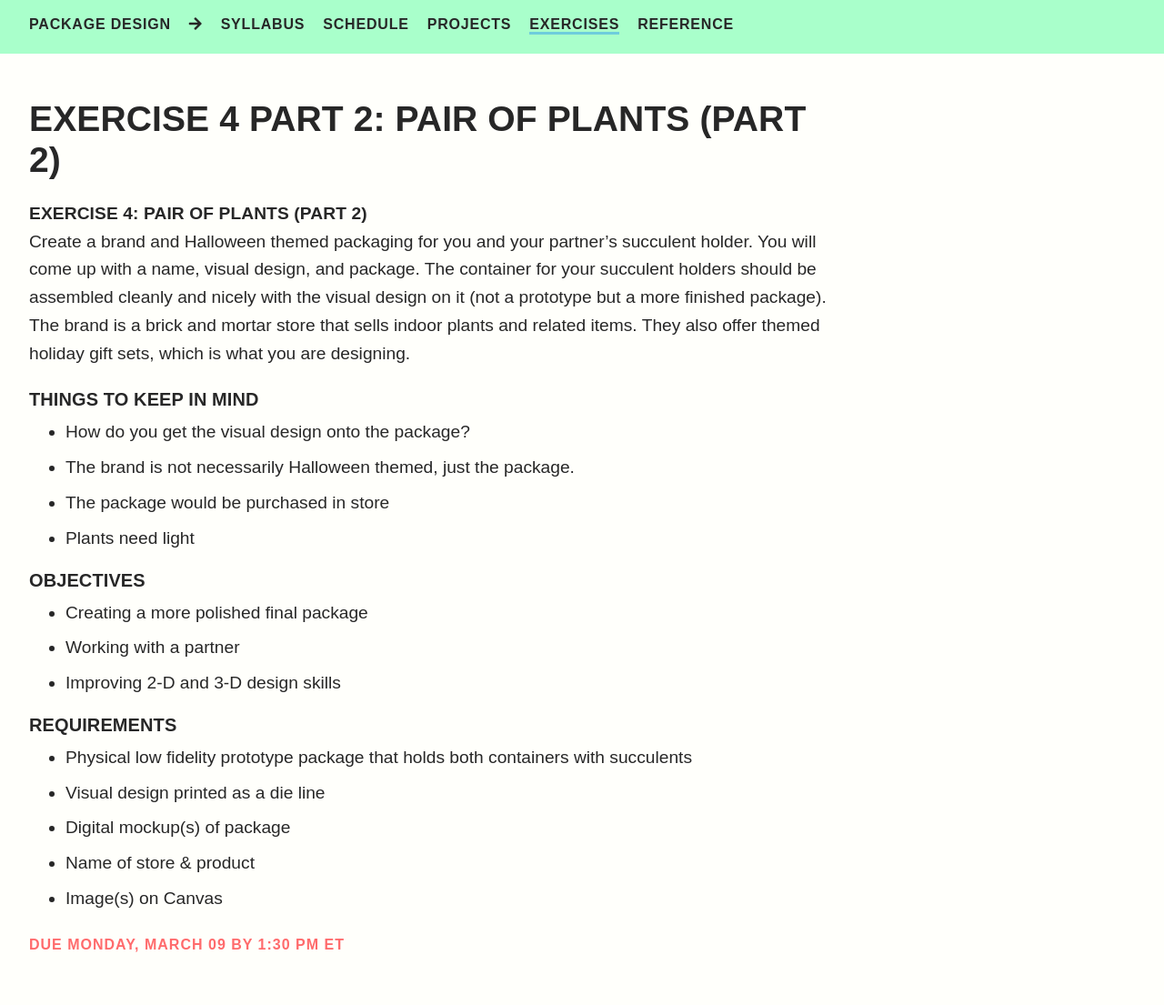
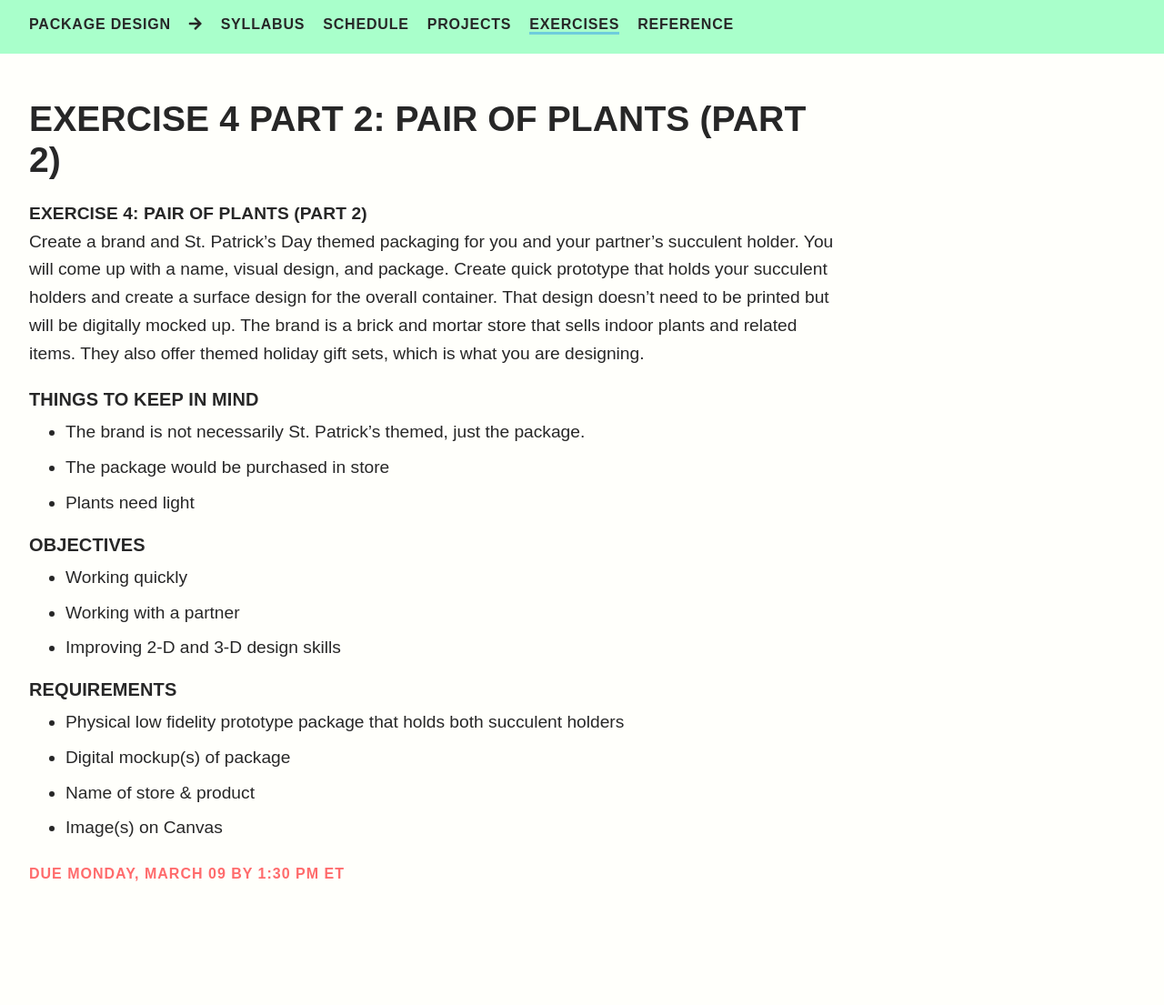
Before and after one commit to gmu-gd/package26-spring, a Jekyll site: the page built from _posts/exercises/2026-03-02-e5.md, in a window 1280 px wide. Shown: the whole page at 91% size. Built offline with Jekyll 4.4.1, drawn with Linux system fonts in a browser that asks for light colours; some web fonts are replaced; after the commit the page ends 1027 px from its top, so only the background shows below that.

Commit message:
Update 2026-03-02-e5.md

```diff
--- a/_posts/exercises/2026-03-02-e5.md
+++ b/_posts/exercises/2026-03-02-e5.md
@@ -7,22 +7,20 @@ subhead: Exercise 4 Part 2
 categories: [exercises]
 ---
 #### Exercise 4: Pair of Plants (Part 2)
-Create a brand and Halloween themed packaging for you and your partner’s succulent holder. You will come up with a name, visual design, and package. The container for your succulent holders should be assembled cleanly and nicely with the visual design on it (not a prototype but a more finished package). The brand is a brick and mortar store that sells indoor plants and related items. They also offer themed holiday gift sets, which is what you are designing.
+Create a brand and St. Patrick's Day themed packaging for you and your partner’s succulent holder. You will come up with a name, visual design, and package. Create quick prototype that holds your succulent holders and create a surface design for the overall container. That design doesn't need to be printed but will be digitally mocked up. The brand is a brick and mortar store that sells indoor plants and related items. They also offer themed holiday gift sets, which is what you are designing.
 
 ##### Things to Keep in Mind
-* How do you get the visual design onto the package?
-* The brand is not necessarily Halloween themed, just the package.
+* The brand is not necessarily St. Patrick's themed, just the package.
 * The package would be purchased in store
 * Plants need light
 
 ##### Objectives
-* Creating a more polished final package
+* Working quickly
 * Working with a partner
 * Improving 2-D and 3-D design skills
 
 ##### Requirements
-* Physical low fidelity prototype package that holds both containers with succulents
-* Visual design printed as a die line
+* Physical low fidelity prototype package that holds both succulent holders
 * Digital mockup(s) of package
 * Name of store & product
 * Image(s) on Canvas
```
